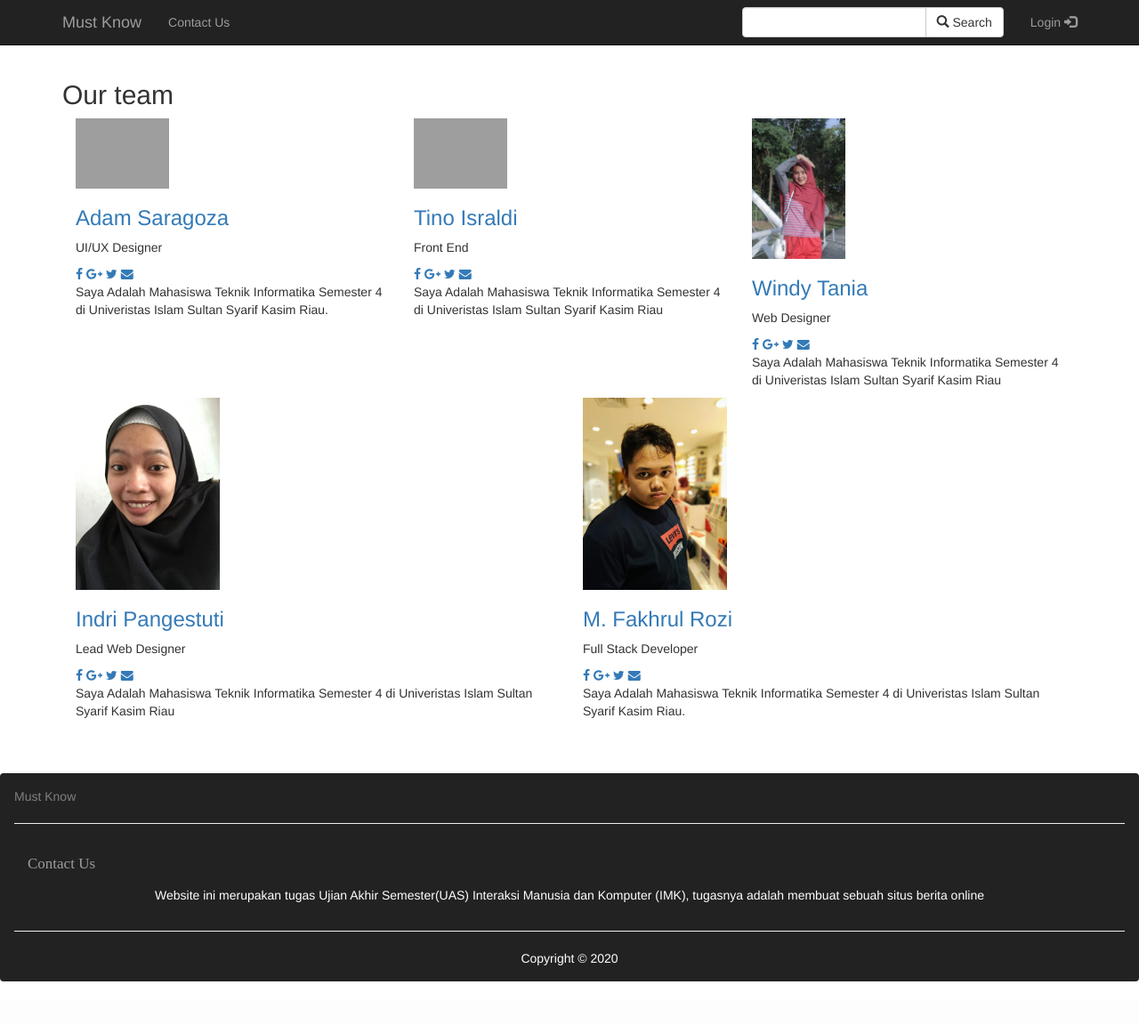
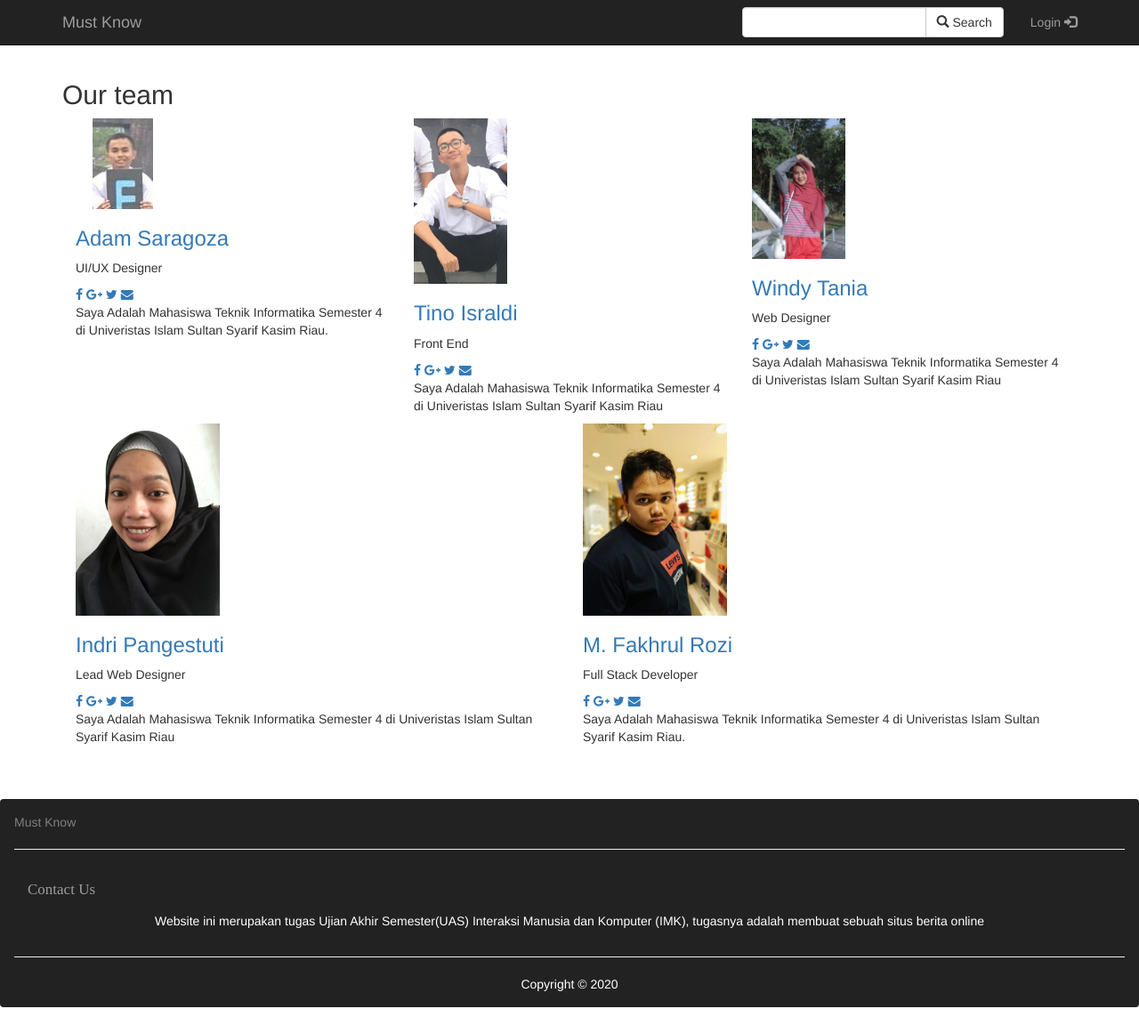
Before and after one commit to MF-Rozi/IMK_Uas, a PHP site: page /about.php in a window 1280 px wide. Shown: the whole page at 89% size. Before the commit the page ends 1103 px from the top, so only its background shows below. Run offline with PHP 8.4, Linux system fonts and the light colour scheme; data that the repository does not hold is empty; some libraries are stand-ins or nearby versions; grey boxes are pictures that could not be loaded.

Commit message:
Add Photo Team

```diff
--- a/about.php
+++ b/about.php
@@ -14,7 +14,7 @@
             <!-- team-member-->
             <div class="col-md-4 col-sm-8">
               <div class="team-member">
-                <div class="image"><a href="#"><img src="img/adamsaragoza.jpg" alt="" class="img-responsive"></a></div>
+                <div class="image"><a href="#"><img src="img/adamsaragoza.jpeg" alt="" class="img-responsive"></a></div>
                 <h3><a href="#">Adam Saragoza</a></h3>
                 <p class="role">UI/UX Designer</p>
                 <div class="social">
@@ -32,7 +32,7 @@
             <!-- team-member-->
             <div class="col-md-4 col-sm-8">
               <div class="team-member">
-                <div class="image"><a href="#"><img src="img/tinoisraldi.jpg" alt="" class="img-responsive"></a></div>
+                <div class="image"><a href="#"><img src="img/tinoisraldi.jpeg" alt="" class="img-responsive"></a></div>
                 <h3><a href="#">Tino Israldi</a></h3>
                 <p class="role">Front End</p>
                 <div class="social">
--- a/includes/navbar.php
+++ b/includes/navbar.php
@@ -27,7 +27,7 @@ while ($row = mysqli_fetch_assoc($run_query)) {
 }
 ?>
 
-						 <li><a href="about.php">Contact Us</a></li>
+
 
 <!--
 						<li><a href="#">Category</a></li>
```
